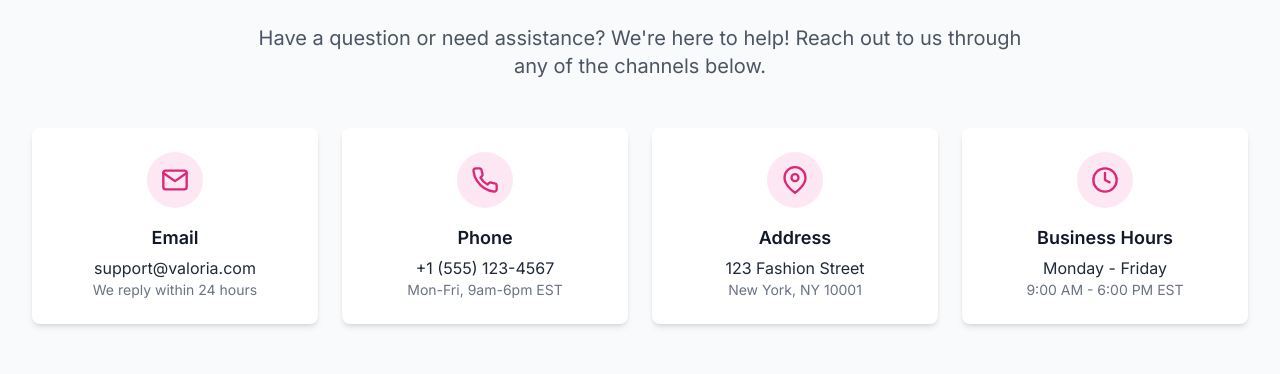
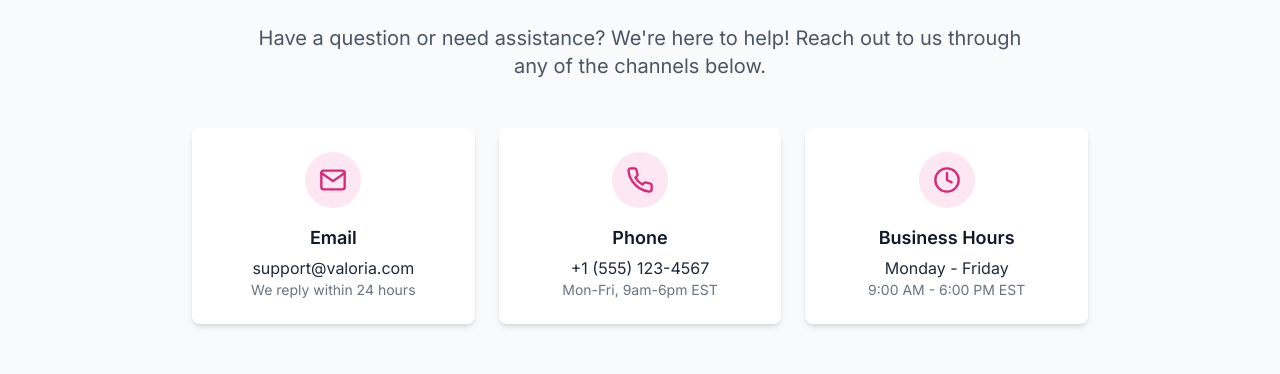
Before and after one commit to Mouuuuu1/valoria, a Next.js app in the folder frontend/: page /contact in a window 1280 px wide. Shown: the part 160-534 px from the top of the page. Built offline with nearby package versions, Linux system fonts and the light colour scheme.

Commit message:
Remove map and address from Contact page

```diff
--- a/frontend/src/app/contact/page.tsx
+++ b/frontend/src/app/contact/page.tsx
@@ -1,7 +1,7 @@
 'use client';
 
 import { useState } from 'react';
-import { FiMail, FiPhone, FiMapPin, FiClock, FiSend, FiMessageCircle } from 'react-icons/fi';
+import { FiMail, FiPhone, FiClock, FiSend, FiMessageCircle } from 'react-icons/fi';
 import { toast } from 'react-toastify';
 
 export default function ContactPage() {
@@ -37,12 +37,6 @@
       title: 'Phone',
       details: '+1 (555) 123-4567',
       subDetails: 'Mon-Fri, 9am-6pm EST',
-    },
-    {
-      icon: FiMapPin,
-      title: 'Address',
-      details: '123 Fashion Street',
-      subDetails: 'New York, NY 10001',
     },
     {
       icon: FiClock,
@@ -86,7 +80,7 @@
 
       {/* Contact Info Cards */}
       <section className="container-custom mb-16">
-        <div className="grid md:grid-cols-2 lg:grid-cols-4 gap-6">
+        <div className="grid md:grid-cols-3 gap-6 max-w-4xl mx-auto">
           {contactInfo.map((info, index) => (
             <div key={index} className="card text-center hover:shadow-lg transition-shadow">
               <div className="inline-flex items-center justify-center w-14 h-14 bg-primary-100 text-primary-600 rounded-full mb-4">
@@ -100,10 +94,9 @@
         </div>
       </section>
 
-      {/* Contact Form & Map */}
+      {/* Contact Form */}
       <section className="container-custom mb-16">
-        <div className="grid lg:grid-cols-2 gap-12">
-          {/* Contact Form */}
+        <div className="max-w-2xl mx-auto">
           <div className="card">
             <div className="flex items-center gap-3 mb-6">
               <FiMessageCircle className="text-primary-600" size={28} />
@@ -175,22 +168,6 @@
               </button>
             </form>
           </div>
-
-          {/* Map / Store Image */}
-          <div className="card p-0 overflow-hidden">
-            <div className="h-full min-h-[400px] relative">
-              <iframe
-                src="https://www.google.com/maps/embed?pb=!1m18!1m12!1m3!1d193595.15830869428!2d-74.11976397304903!3d40.69766374859258!2m3!1f0!2f0!3f0!3m2!1i1024!2i768!4f13.1!3m3!1m2!1s0x89c24fa5d33f083b%3A0xc80b8f06e177fe62!2sNew%20York%2C%20NY%2C%20USA!5e0!3m2!1sen!2s!4v1702138800000!5m2!1sen!2s"
-                width="100%"
-                height="100%"
-                style={{ border: 0, minHeight: '400px' }}
-                allowFullScreen
-                loading="lazy"
-                referrerPolicy="no-referrer-when-downgrade"
-                className="absolute inset-0"
-              />
-            </div>
-          </div>
         </div>
       </section>
 
```
